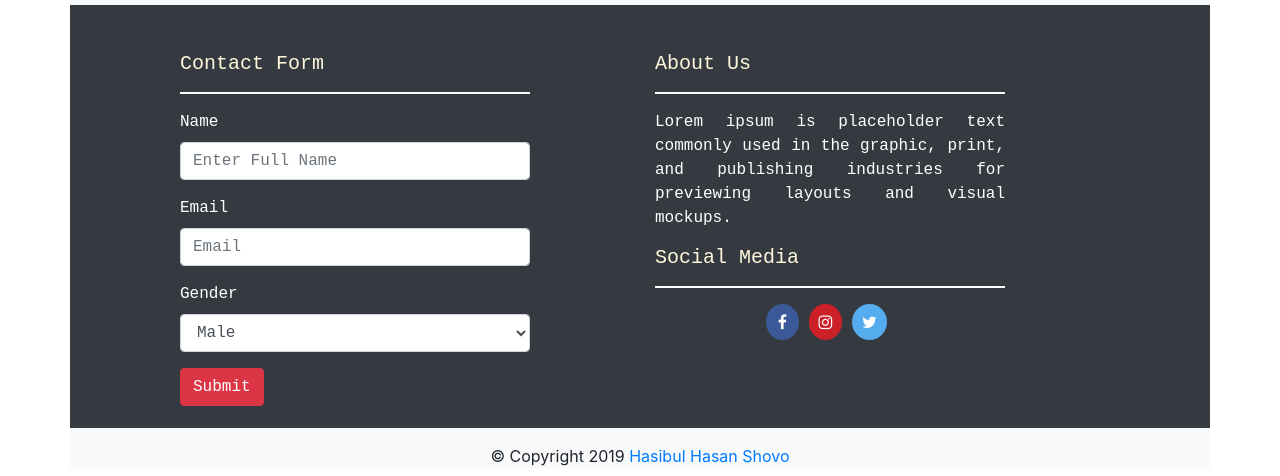
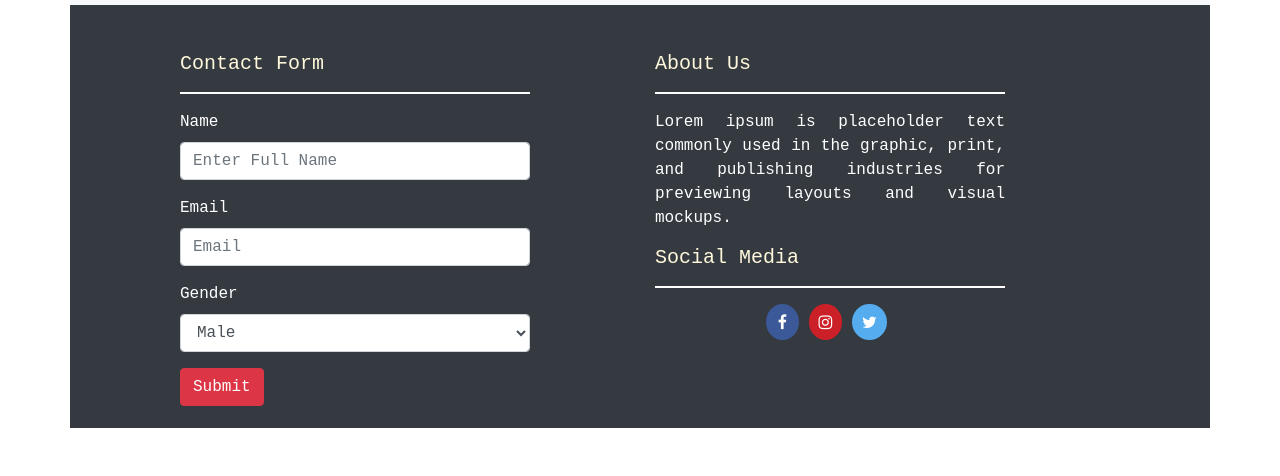
Before and after one commit to hasibulhshovo/newsportaltemp, a plain HTML site: page index.html in a window 1280 px wide. Shown: the part 1847-2323 px from the top of the page. After the commit the page ends 2291 px from the top, so only its background shows below. Drawn offline with nearby package versions, Linux system fonts and the light colour scheme.

Commit message:
Update index.html

```diff
--- a/index.html
+++ b/index.html
@@ -205,9 +205,7 @@
                             <a href="#"class="fa fa-twitter"target="_blank"></a>
                         </div>
                     </div>
-                </div>
-                <!-- Footer -->
-                <footer class="mb-2" style="text-align: center;">&copy; Copyright 2019 <a href="https://www.facebook.com/im.hasibulhshuvo"target="_blank">Hasibul Hasan Shovo</a></footer>
+            </div>
         </div>
     </body>
 </html>
```
